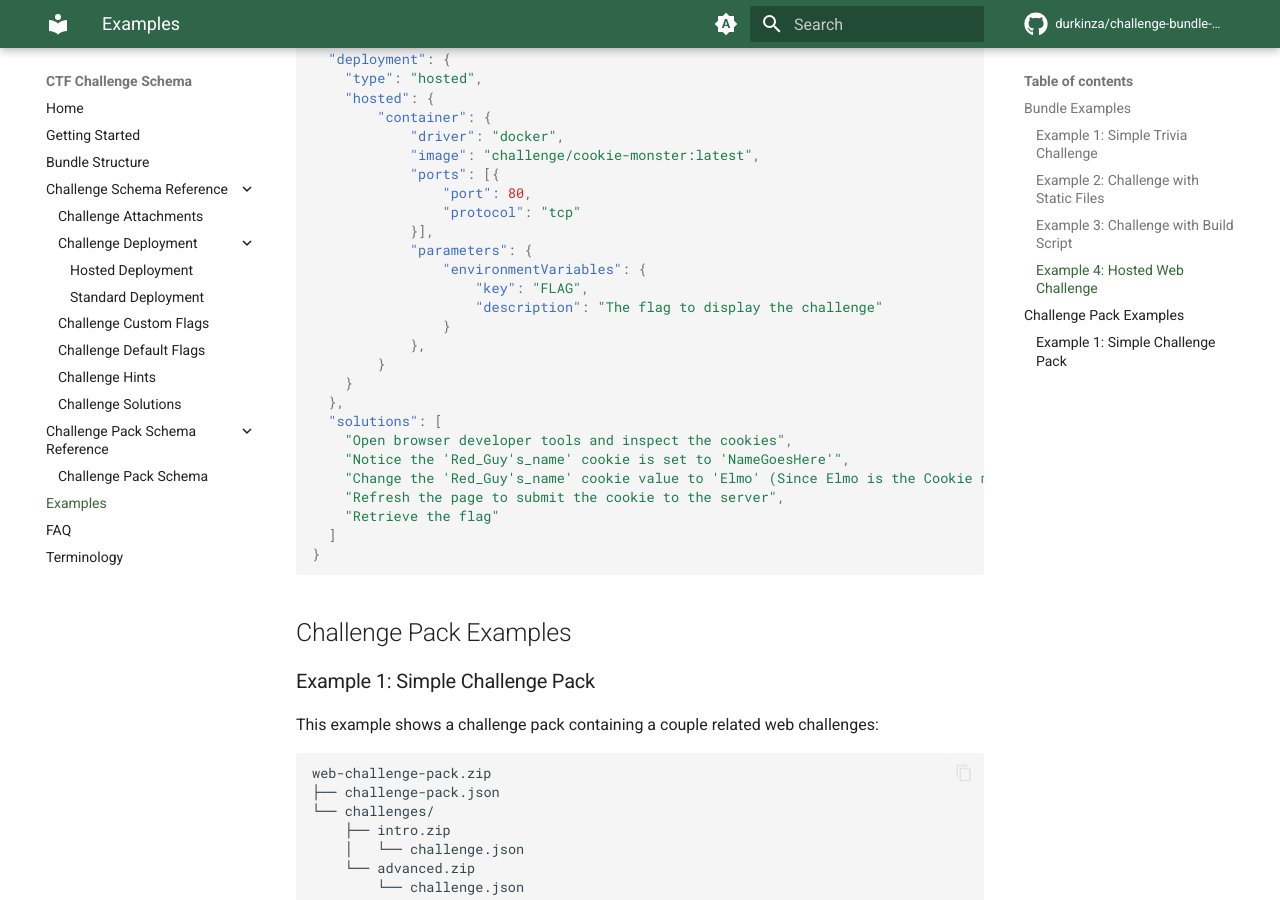
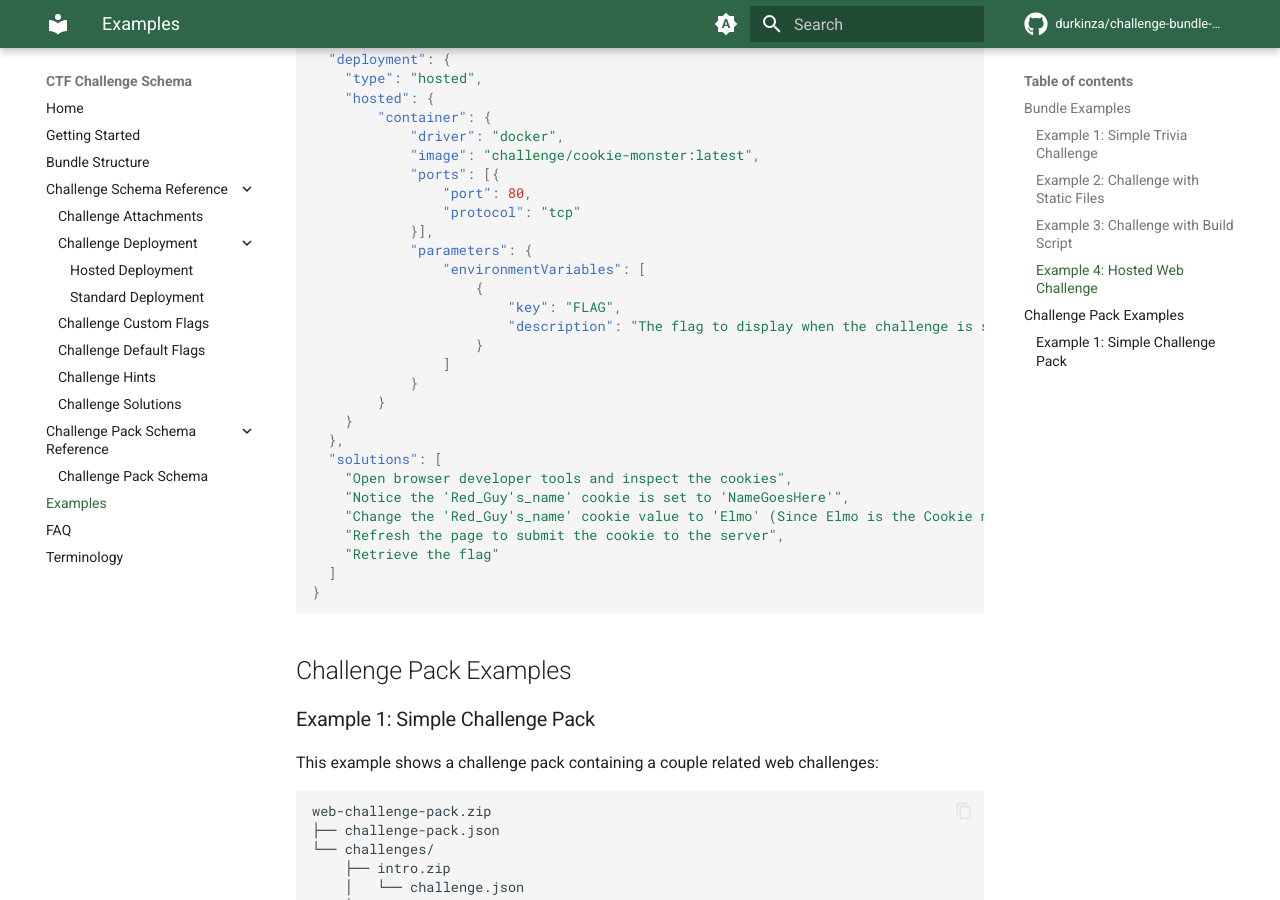
Before and after one commit to durkinza/challenge-schema, an MkDocs documentation site: the page built from docs/docs/examples/index.md, in a window 1280 px wide and 900 px high, scrolled down 4089 px. Built offline with MkDocs 1.6.1 and Material for MkDocs 9.7.7, drawn with Linux system fonts in a browser that asks for light colours; plug-ins that fetch from the network failed and are left out; comment, search, counter and statistics services are not loaded.

Commit message:
Fixing typos

```diff
--- a/docs/docs/examples/index.md
+++ b/docs/docs/examples/index.md
@@ -72,7 +72,7 @@
             }
         },
         "author": {
-          "name": "Julius Caesar",
+          "name": "Julius Caesar"
         },
         "language": "english",
         "solutions": [
@@ -156,7 +156,7 @@
             }
         },
         "author": {
-            "name": "Julius Caesar",
+            "name": "Julius Caesar"
         },
         "language": "english",
         "solutions": [
@@ -234,11 +234,13 @@
                     "protocol": "tcp"
                 }],
                 "parameters": {
-                    "environmentVariables": {
-                        "key": "FLAG",
-                        "description": "The flag to display the challenge"
-                    }
-                },
+                    "environmentVariables": [
+                        {
+                            "key": "FLAG",
+                            "description": "The flag to display when the challenge is solved"
+                        }
+                    ]
+                }
             }
         }
       },
--- a/docs/mkdocs.yml
+++ b/docs/mkdocs.yml
@@ -51,7 +51,6 @@
       pygments_lang_class: true
   - pymdownx.snippets
   - pymdownx.superfences
-  - pymdownx.highlight
   - pymdownx.inlinehilite
   - pymdownx.tabbed:
       alternate_style: true
```
Also changed, not shown: docs/docs/ChallengeSchema/challenge-custom-flags.md (+1 -1 lines).
